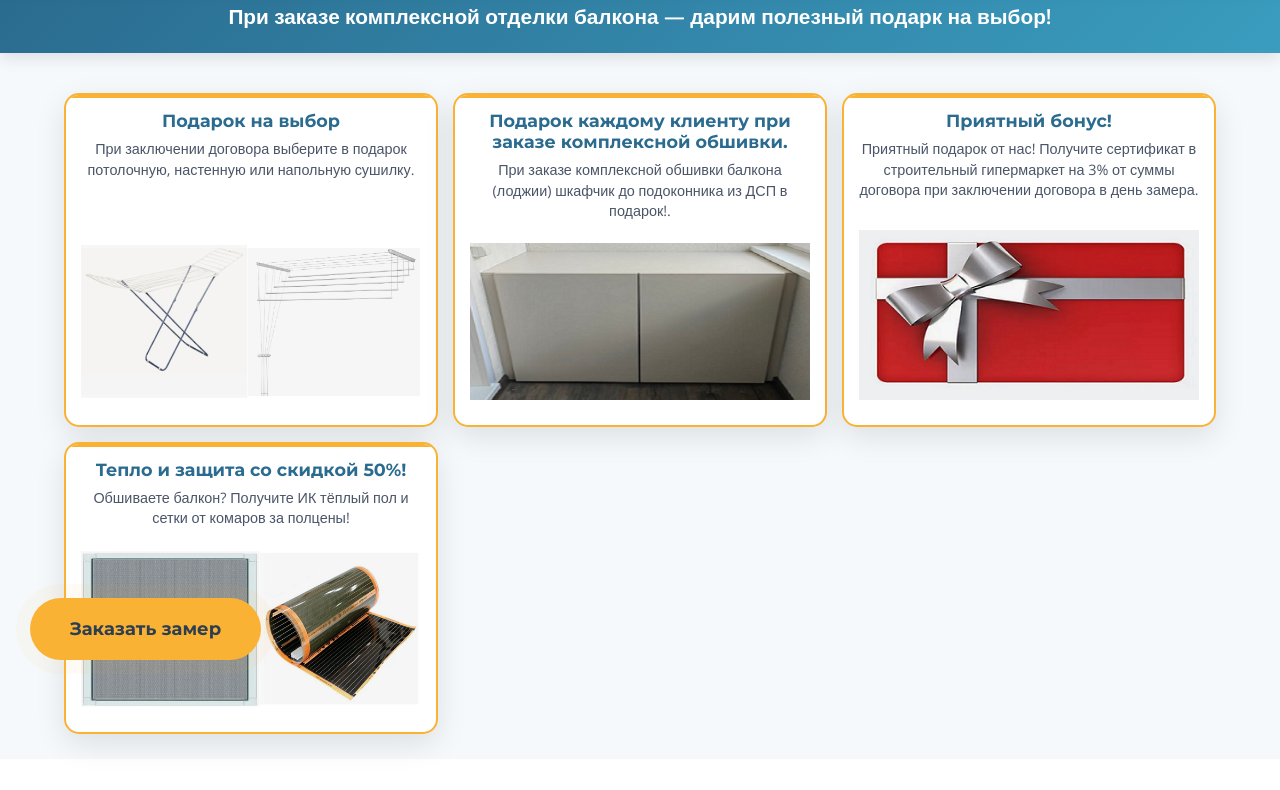
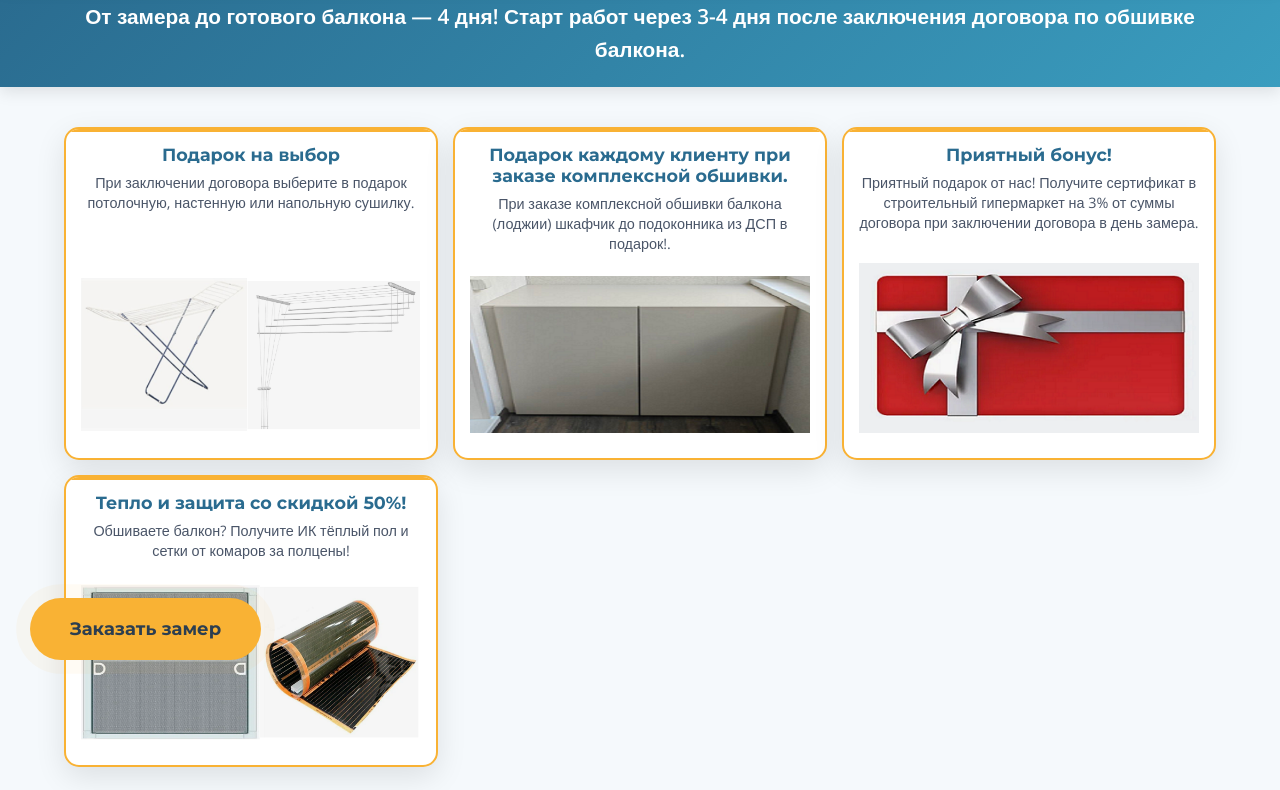
Before and after one commit to Maksimuslim/12345, a plain HTML site: page index.html in a window 1280 px wide. Shown: the part 110-900 px from the top of the page. Drawn offline with nearby package versions, Linux system fonts and the light colour scheme.

Commit message:
Update index.html

```diff
--- a/index.html
+++ b/index.html
@@ -1385,7 +1385,7 @@
     <!-- Акция -->
     <div class="promo-banner">
         <div class="container">
-            При заказе комплексной отделки балкона — дарим полезный подарк на выбор!
+            От замера до готового балкона — 4 дня! Старт работ через 3-4 дня после заключения договора по обшивке балкона.
         </div>
     </div>
 
```
